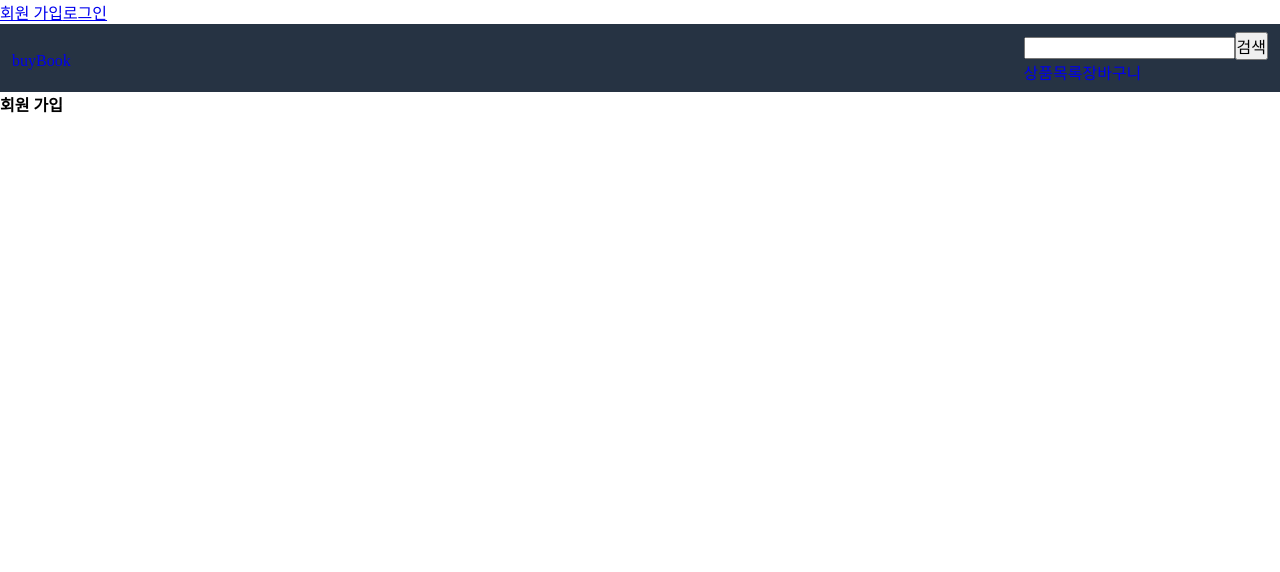
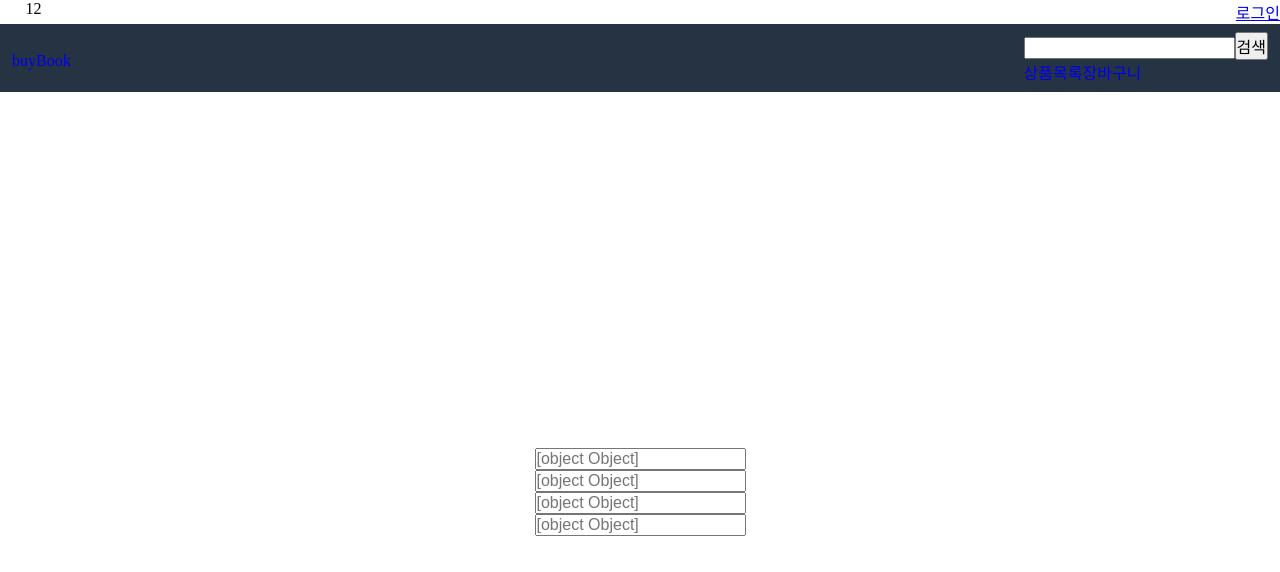
Before and after one commit to CodeSoom-Project/buybookfront, a React (Vite) app: page /#/signup in a window 1280 px wide. Shown: the top 572 px of the page. Built offline with nearby package versions, Linux system fonts and the light colour scheme.

Commit message:
Create signUpForm

```diff
--- a/src/App.jsx
+++ b/src/App.jsx
@@ -3,7 +3,6 @@ import { Route, Routes } from 'react-router-dom';
 import { ReactQueryDevtools } from 'react-query/devtools';
 import { getClient } from './queryClient';
 import MainPage from './pages';
-import SignUpPage from './pages/SignUpPage';
 import LoginPage from './pages/LoginPage';
 import ProductList from './pages/products';
 import ProductDetailPage from './pages/products/[id]';
@@ -11,6 +10,7 @@ import Layout from './pages/_layout';
 import SearchResultContainer from './pages/searchResultContainer';
 import Cart from './pages/cart';
 import NotFoundPage from './pages/NotFoundPage';
+import SignUpPageContainer from './pages/SignUpPageContainer';
 
 function App() {
   const queryClient = getClient();
@@ -20,7 +20,7 @@ function App() {
       <Routes>
         <Route element={<Layout />}>
           <Route path="/" element={<MainPage />} />
-          <Route path="signup" element={<SignUpPage />} />
+          <Route path="signup" element={<SignUpPageContainer />} />
           <Route path="login" element={<LoginPage />} />
           <Route path="products" element={<ProductList />} />
           <Route path="products/:id" element={<ProductDetailPage />} />
--- /dev/null
+++ b/src/components/FormInput.jsx
@@ -0,0 +1,10 @@
+function FormInput(props) {
+  return (
+    <div>
+      {/* <label>Username</label> */}
+      <input placeholder={props} />
+    </div>
+  );
+}
+
+export default FormInput;
--- a/src/components/UserBar.jsx
+++ b/src/components/UserBar.jsx
@@ -1,11 +1,28 @@
 import { Link } from 'react-router-dom';
+import styled from '@emotion/styled';
+
+const Container = styled.div`
+  display: flex;
+`;
+
+const Item = styled.div({
+  height: '1.5em',
+  marginLeft: '2%',
+});
+
+const CenterItem = styled.div`
+  flex-grow: 1;
+`;
 
 function UserBar() {
   return (
-    <div>
-      <Link to="/signup">회원 가입</Link>
-      <Link to="/login">로그인</Link>
-    </div>
+    <Container>
+      <Item> 1 </Item>
+      <CenterItem> 2 </CenterItem>
+      <Item>
+        <Link to="/login">로그인</Link>
+      </Item>
+    </Container>
   );
 }
 
--- a/src/pages/LoginForm.jsx
+++ b/src/pages/LoginForm.jsx
@@ -1,5 +1,6 @@
-const LoginForm = (() => {
+import { Link } from 'react-router-dom';
 
+function LoginForm() {
   return (
     <>
       <form>
@@ -10,7 +11,7 @@ const LoginForm = (() => {
           type="email"
           id="login-email"
           name="email"
-          value=''
+          value=""
         />
       </form>
       <form>
@@ -21,9 +22,10 @@ const LoginForm = (() => {
           type="password"
           id="login-password"
           name="password"
-          value=''
+          value=""
         />
       </form>
+      <Link to="/signup">계정 만들기</Link>
       <button
         type="button"
       >
@@ -31,6 +33,6 @@ const LoginForm = (() => {
       </button>
     </>
   );
-});
+}
 
 export default LoginForm;
--- a/src/pages/SignUpPage.jsx
+++ b/src/pages/SignUpPage.jsx
@@ -1,7 +1,12 @@
+import FormInput from '../components/FormInput';
+
 export default function SignUpPage() {
   return (
-    <div>
-      <h2>회원 가입</h2>
-    </div>
+    <form>
+      <FormInput placeholder="Username" />
+      <FormInput placeholder="Email" />
+      <FormInput placeholder="Full Name" />
+      <FormInput placeholder="Sth else" />
+    </form>
   );
 }
--- /dev/null
+++ b/src/pages/SignUpPageContainer.jsx
@@ -0,0 +1,19 @@
+import styled from '@emotion/styled';
+import SignUpPage from './SignUpPage';
+
+const SignForm = styled.div`
+  display: flex;
+  align-items: center;
+  justify-content: center;
+  height: 100vh;
+`;
+
+function SignUpPageContainer() {
+  return (
+    <SignForm>
+      <SignUpPage />
+    </SignForm>
+  );
+}
+
+export default SignUpPageContainer;
--- a/src/pages/searchItem.jsx
+++ b/src/pages/searchItem.jsx
@@ -1,25 +1,28 @@
-import styled from '@emotion/styled'
-import {Link} from "react-router-dom";
+import styled from '@emotion/styled';
+import { Link } from 'react-router-dom';
 
-let Item = styled.li({
+const Item = styled.li({
   border: '1px solid #000000',
   padding: '0.63em',
   img: {
     width: '40%',
     height: '18.75em',
-    objectFit: "contain"
-  }
-})
+    objectFit: 'contain',
+  },
+});
 
-
-const SearchedItem = ({image, rating, title, id}) => (
+function SearchedItem({
+  image, rating, title, id,
+}) {
+  return (
     <Link to={`/products/${id}`}>
       <Item>
         <p>{title}</p>
-      <img src={image}/>
+        <img src={image} />
         <span>{rating.rate}</span>
       </Item>
     </Link>
-)
+  );
+}
 
 export default SearchedItem;
```
Also changed, not shown: src/pages/LoginPage.jsx (+4 -4 lines). Lines whose indentation alone changed are shown as unchanged.
